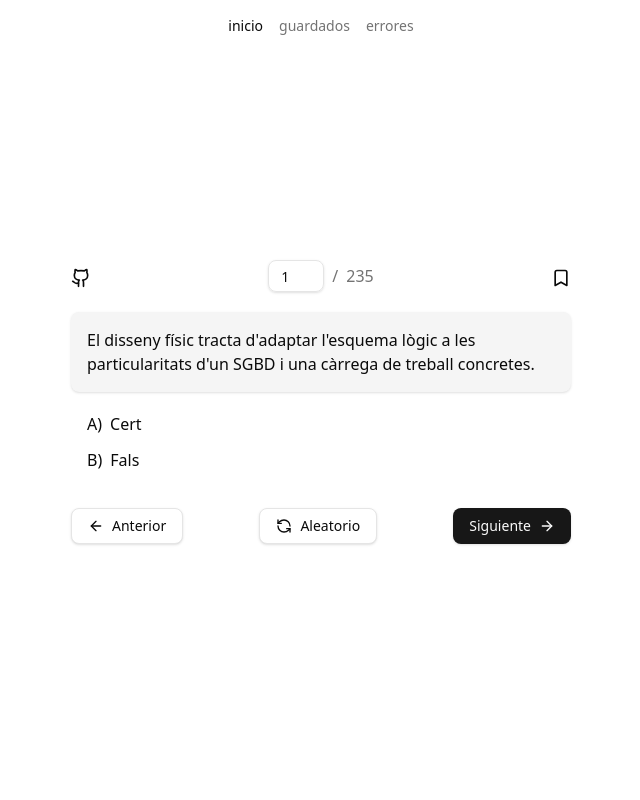
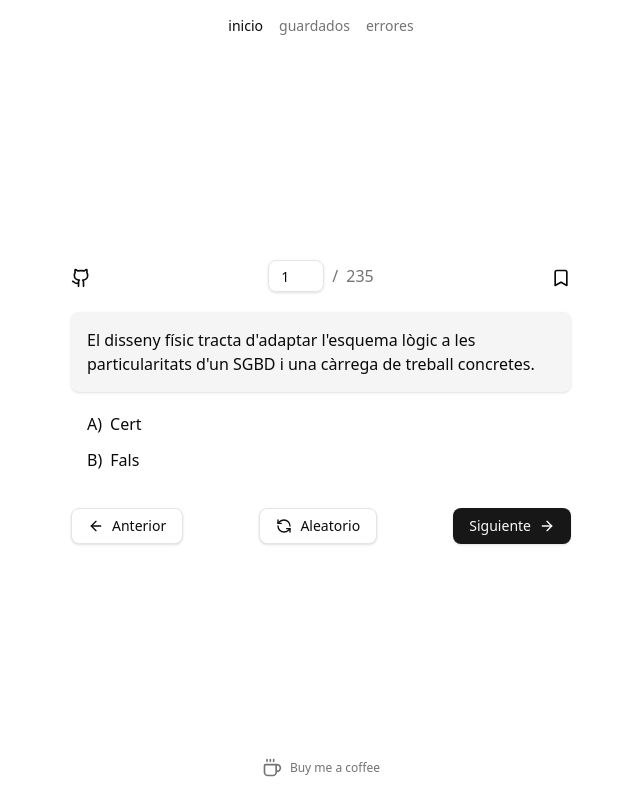
Before and after one commit to martiwg/test-dbd, a Next.js app: page / in a window 1280 px wide. Shown: the whole page, without its empty margins (319-959 px from the left). Built offline with nearby package versions, Linux system fonts and the light colour scheme.

Commit message:
fix: bookmark resets questions

```diff
--- a/src/app/page.tsx
+++ b/src/app/page.tsx
@@ -11,6 +11,7 @@ import {
   ArrowRight,
   Bookmark,
   CheckSquare,
+  Coffee,
   Github,
   RefreshCcw,
 } from 'lucide-react'
@@ -119,12 +120,6 @@ export default function Home() {
         Array.from(new Set([...bookmarkedQuestionIndices, currentIndex])),
       )
     }
-
-    setQuestions(
-      PREGUNTES.filter((_, index) => bookmarkedQuestionIndices.includes(index)),
-    )
-
-    setSelectedAnswer(null)
   }
 
   const handleRemoveErrorQuestion = () => {
@@ -315,7 +310,19 @@ export default function Home() {
           </Button>
         </div>
       </div>
-      <div className='h-8'></div>
+      <Link
+        href={'https://www.buymeacoffee.com/martiwg'}
+        target='_blank'
+        rel='noopener noreferrer'
+        aria-label='Buy me a coffee'
+        title='Buy me a coffee'
+        className='h-8 flex items-center justify-center gap-2'
+      >
+        <Coffee className='w-5 h-5 mx-auto text-muted-foreground' />
+        <span className='text-muted-foreground text-xs text-center'>
+          Buy me a coffee
+        </span>
+      </Link>
     </main>
   )
 }
```
